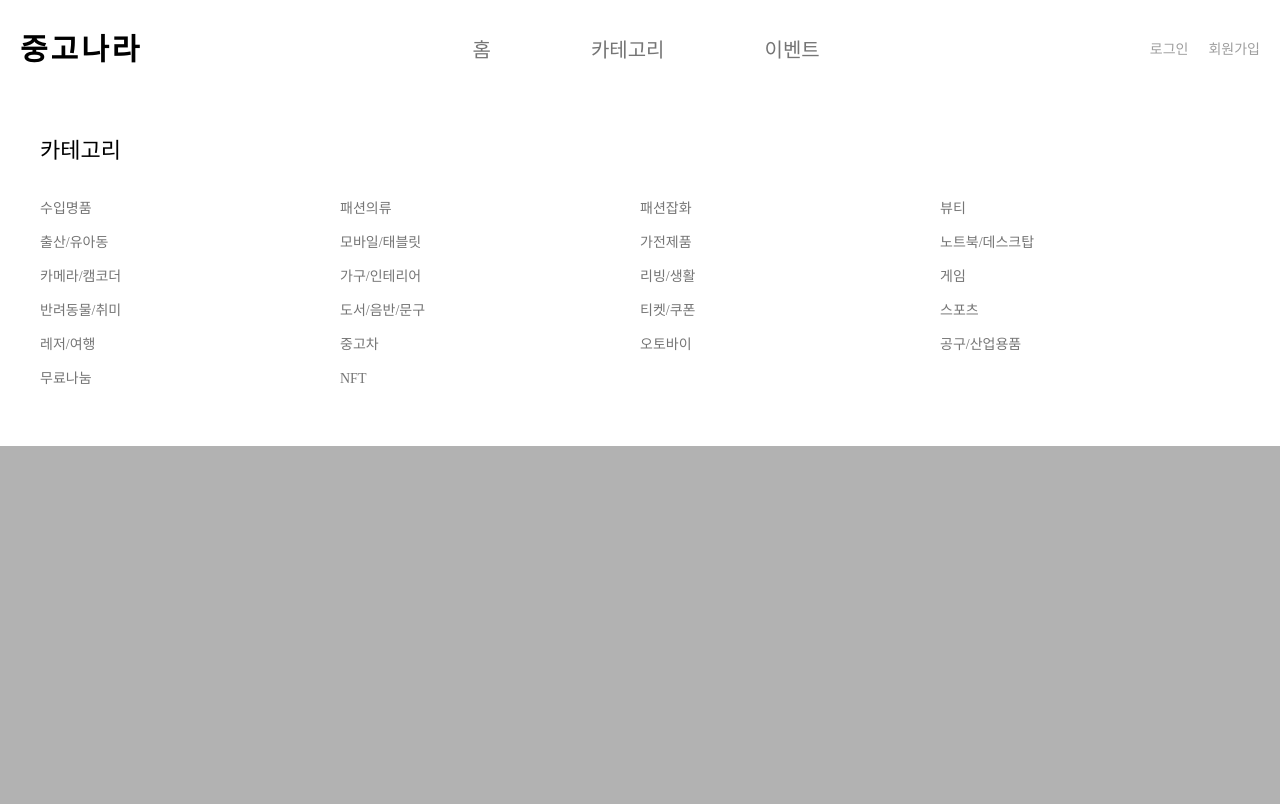
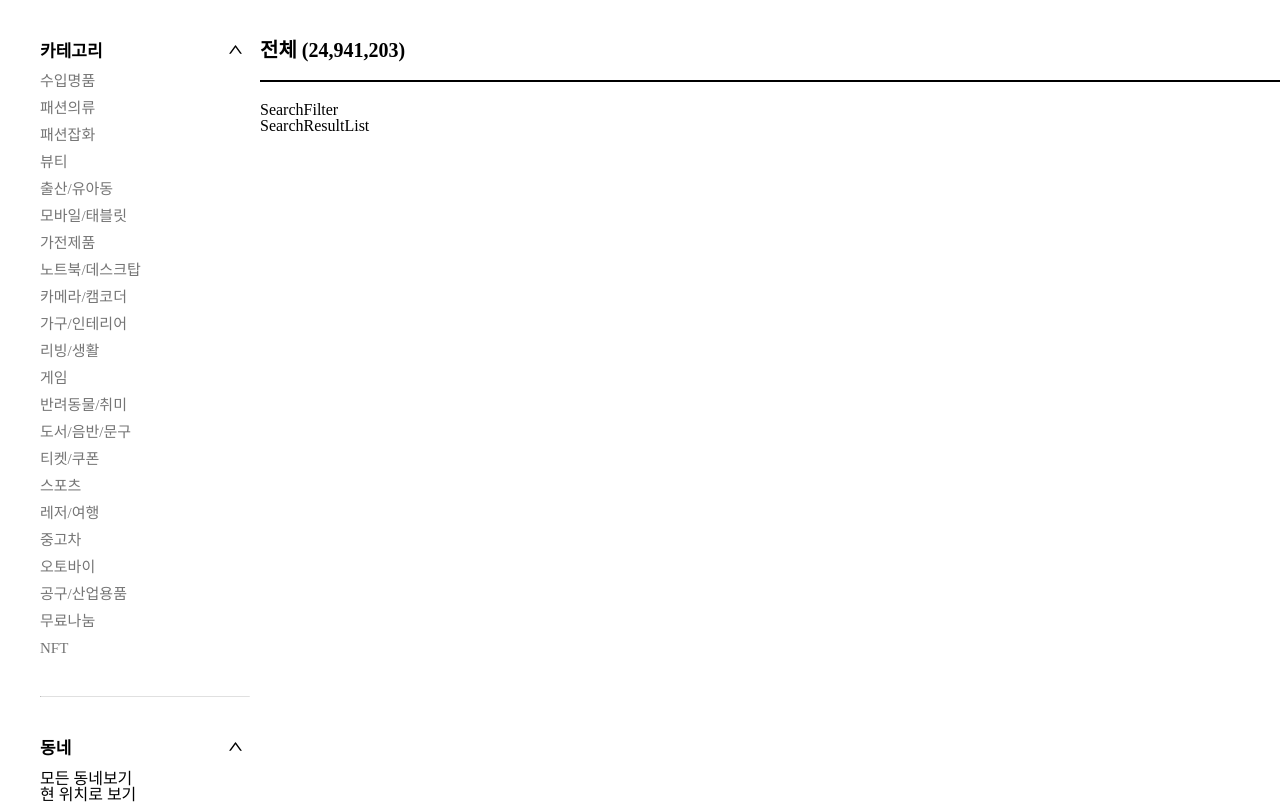
Before and after one commit to HyeBinYang/shopping-client, a React (Create React App) app: page /search in a window 1280 px wide. Shown: the top 804 px of the page. Built offline with nearby package versions, Linux system fonts and the light colour scheme.

Commit message:
feat : 카테고리 페이지 side 메뉴 layout 구현

```diff
--- a/package.json
+++ b/package.json
@@ -12,6 +12,7 @@
     "@types/react-dom": "^18.0.11",
     "react": "^18.2.0",
     "react-dom": "^18.2.0",
+    "react-icons": "^4.8.0",
     "react-router-dom": "^6.9.0",
     "react-scripts": "5.0.1",
     "react-slick": "^0.29.0",
--- a/src/App.tsx
+++ b/src/App.tsx
@@ -1,8 +1,8 @@
 import React from "react";
 import { Route, Routes } from "react-router-dom";
 import { Reset } from "styled-reset";
-import Header from "./components/base/Header";
 import Home from "./pages/Home";
+import Search from "./pages/Search";
 import { GlobalStyle } from "./styles/globalStyle";
 
 const App = () => {
@@ -10,9 +10,9 @@ const App = () => {
     <div>
       <Reset />
       <GlobalStyle />
-      <Header />
       <Routes>
         <Route path="/" Component={Home} />
+        <Route path="/search" Component={Search} />
       </Routes>
     </div>
   );
--- a/src/components/base/Header.tsx
+++ b/src/components/base/Header.tsx
@@ -71,7 +71,7 @@ const Header = () => {
         </li>
         <li>
           <Link
-            to={"/category"}
+            to={"/search"}
             className="nav__item"
             onMouseOver={() => {
               setActiveCategoryMenu(true);
--- /dev/null
+++ b/src/components/common/SideNav.tsx
@@ -0,0 +1,54 @@
+import React, { ReactNode } from "react";
+import styled from "styled-components";
+import { AiOutlineDown, AiOutlineUp } from "react-icons/ai";
+
+const Wrapper = styled.div`
+  width: 100%;
+
+  .hide__button {
+    background-color: transparent;
+    border: none;
+    outline: none;
+    cursor: pointer;
+  }
+`;
+
+const Title = styled.div`
+  display: flex;
+  align-items: center;
+  justify-content: space-between;
+  margin-bottom: 12px;
+  font-size: 17px;
+  font-weight: 600;
+`;
+
+interface SideNavProps {
+  title: string;
+  hide?: boolean;
+  hideButton?: boolean;
+  children: ReactNode;
+  onHide?: () => void;
+}
+
+const SideNav: React.FC<SideNavProps> = ({ title, hideButton = false, hide = false, children, onHide }) => {
+  return (
+    <Wrapper>
+      <Title>
+        <p>{title}</p>
+        {hideButton && onHide && (
+          <button
+            className="hide__button"
+            onClick={() => {
+              onHide();
+            }}
+          >
+            {hide ? <AiOutlineDown size={17} /> : <AiOutlineUp size={17} />}
+          </button>
+        )}
+      </Title>
+      {!hide && children}
+    </Wrapper>
+  );
+};
+
+export default SideNav;
--- a/src/components/home/HomeCategoryMenu.tsx
+++ b/src/components/home/HomeCategoryMenu.tsx
@@ -1,6 +1,7 @@
 import React, { HTMLAttributes } from "react";
 import styled from "styled-components";
 import colors from "../../styles/colors";
+import { categoryList } from "../../utils/const";
 
 const Wrapper = styled.div`
   position: absolute;
@@ -58,31 +59,6 @@ interface HomeCategoryMenuProps extends HTMLAttributes<HTMLDivElement> {
   onClose(): void;
 }
 
-const categoryList = [
-  "수입명품",
-  "패션의류",
-  "패션잡화",
-  "뷰티",
-  "출산/유아동",
-  "모바일/태블릿",
-  "가전제품",
-  "노트북/데스크탑",
-  "카메라/캠코더",
-  "가구/인테리어",
-  "리빙/생활",
-  "게임",
-  "반려동물/취미",
-  "도서/음반/문구",
-  "티켓/쿠폰",
-  "스포츠",
-  "레저/여행",
-  "중고차",
-  "오토바이",
-  "공구/산업용품",
-  "무료나눔",
-  "NFT",
-];
-
 const HomeCategoryMenu: React.FC<HomeCategoryMenuProps> = ({ active, onClose, ...props }) => {
   return (
     <Wrapper className={active ? "active" : ""} {...props}>
--- /dev/null
+++ b/src/components/search/SearchFilter.tsx
@@ -0,0 +1,7 @@
+import React from "react";
+
+const SearchFilter = () => {
+  return <div>SearchFilter</div>;
+};
+
+export default SearchFilter;
--- /dev/null
+++ b/src/components/search/SearchMainTemplate.tsx
@@ -0,0 +1,33 @@
+import React from "react";
+import styled from "styled-components";
+import SearchFilter from "./SearchFilter";
+import SearchResultList from "./SearchResultList";
+
+const Wrapper = styled.main`
+  margin-left: 250px;
+  padding-top: 40px;
+  padding-left: 10px;
+
+  hr {
+    margin: 20px 0;
+    border: 1px solid #000;
+  }
+`;
+
+const Title = styled.p`
+  font-size: 20px;
+  font-weight: 600;
+`;
+
+const SearchMainTemplate = () => {
+  return (
+    <Wrapper>
+      <Title>전체 (24,941,203)</Title>
+      <hr />
+      <SearchFilter />
+      <SearchResultList />
+    </Wrapper>
+  );
+};
+
+export default SearchMainTemplate;
--- /dev/null
+++ b/src/components/search/SearchResultList.tsx
@@ -0,0 +1,7 @@
+import React from "react";
+
+const SearchResultList = () => {
+  return <div>SearchResultList</div>;
+};
+
+export default SearchResultList;
--- /dev/null
+++ b/src/components/search/SearchSide.tsx
@@ -0,0 +1,93 @@
+import React, { useState } from "react";
+import styled from "styled-components";
+import colors from "../../styles/colors";
+import { categoryList } from "../../utils/const";
+import SideNav from "../common/SideNav";
+
+const Wrapper = styled.aside`
+  width: 250px;
+  padding: 40px 0 40px 40px;
+  position: absolute;
+  left: 0;
+  top: 0;
+
+  hr {
+    margin: 40px 0;
+    border-top: none;
+    border-bottom: 1px solid ${colors.grey[300]};
+  }
+`;
+
+const CategoryList = styled.ul`
+  display: flex;
+  flex-direction: column;
+  gap: 12px;
+
+  li {
+    font-size: 15px;
+    color: ${colors.grey[600]};
+    cursor: pointer;
+  }
+`;
+
+const SearchSide = () => {
+  const [hide, setHide] = useState({
+    category: false,
+    location: false,
+    price: false,
+  });
+  const { category, location, price } = hide;
+
+  return (
+    <Wrapper>
+      <SideNav
+        title="카테고리"
+        hideButton
+        hide={category}
+        onHide={() => {
+          setHide({ ...hide, category: !category });
+        }}
+      >
+        <CategoryList>
+          {categoryList.map((category) => (
+            <li key={category}>{category}</li>
+          ))}
+        </CategoryList>
+      </SideNav>
+      <hr />
+      <SideNav
+        title="동네"
+        hideButton
+        hide={location}
+        onHide={() => {
+          setHide({ ...hide, location: !location });
+        }}
+      >
+        <ul>
+          <li>모든 동네보기</li>
+          <li>현 위치로 보기</li>
+        </ul>
+      </SideNav>
+      <hr />
+      <SideNav
+        title="가격"
+        hideButton
+        hide={price}
+        onHide={() => {
+          setHide({ ...hide, price: !price });
+        }}
+      >
+        <ul>
+          <li>전체가격</li>
+          <li>10만원 이하</li>
+          <li>10만원 ~ 30만원 이하</li>
+          <li>30만원 ~ 50만원 이하</li>
+          <li>50만원 이상</li>
+          <li>직접 입력</li>
+        </ul>
+      </SideNav>
+    </Wrapper>
+  );
+};
+
+export default SearchSide;
--- a/src/pages/Home.tsx
+++ b/src/pages/Home.tsx
@@ -1,5 +1,6 @@
 import React from "react";
 import styled from "styled-components";
+import Header from "../components/base/Header";
 import HomeEvent from "../components/home/HomeEvent";
 import HomeProducts from "../components/home/HomeProducts";
 
@@ -9,11 +10,14 @@ const HomeWrapper = styled.main`
 
 const Home = () => {
   return (
-    <HomeWrapper>
-      <HomeEvent />
-      <HomeProducts title="인기 상품" />
-      <HomeProducts title="최신 상품" />
-    </HomeWrapper>
+    <>
+      <Header />
+      <HomeWrapper>
+        <HomeEvent />
+        <HomeProducts title="인기 상품" />
+        <HomeProducts title="최신 상품" />
+      </HomeWrapper>
+    </>
   );
 };
 
--- /dev/null
+++ b/src/pages/Search.tsx
@@ -0,0 +1,14 @@
+import React from "react";
+import SearchMainTemplate from "../components/search/SearchMainTemplate";
+import SearchSide from "../components/search/SearchSide";
+
+const Search = () => {
+  return (
+    <>
+      <SearchSide />
+      <SearchMainTemplate />
+    </>
+  );
+};
+
+export default Search;
--- /dev/null
+++ b/src/utils/const.ts
@@ -0,0 +1,24 @@
+export const categoryList = [
+  "수입명품",
+  "패션의류",
+  "패션잡화",
+  "뷰티",
+  "출산/유아동",
+  "모바일/태블릿",
+  "가전제품",
+  "노트북/데스크탑",
+  "카메라/캠코더",
+  "가구/인테리어",
+  "리빙/생활",
+  "게임",
+  "반려동물/취미",
+  "도서/음반/문구",
+  "티켓/쿠폰",
+  "스포츠",
+  "레저/여행",
+  "중고차",
+  "오토바이",
+  "공구/산업용품",
+  "무료나눔",
+  "NFT",
+];
```
Also changed, not shown: 1 other file (tests, documents, lock files or other folders).
